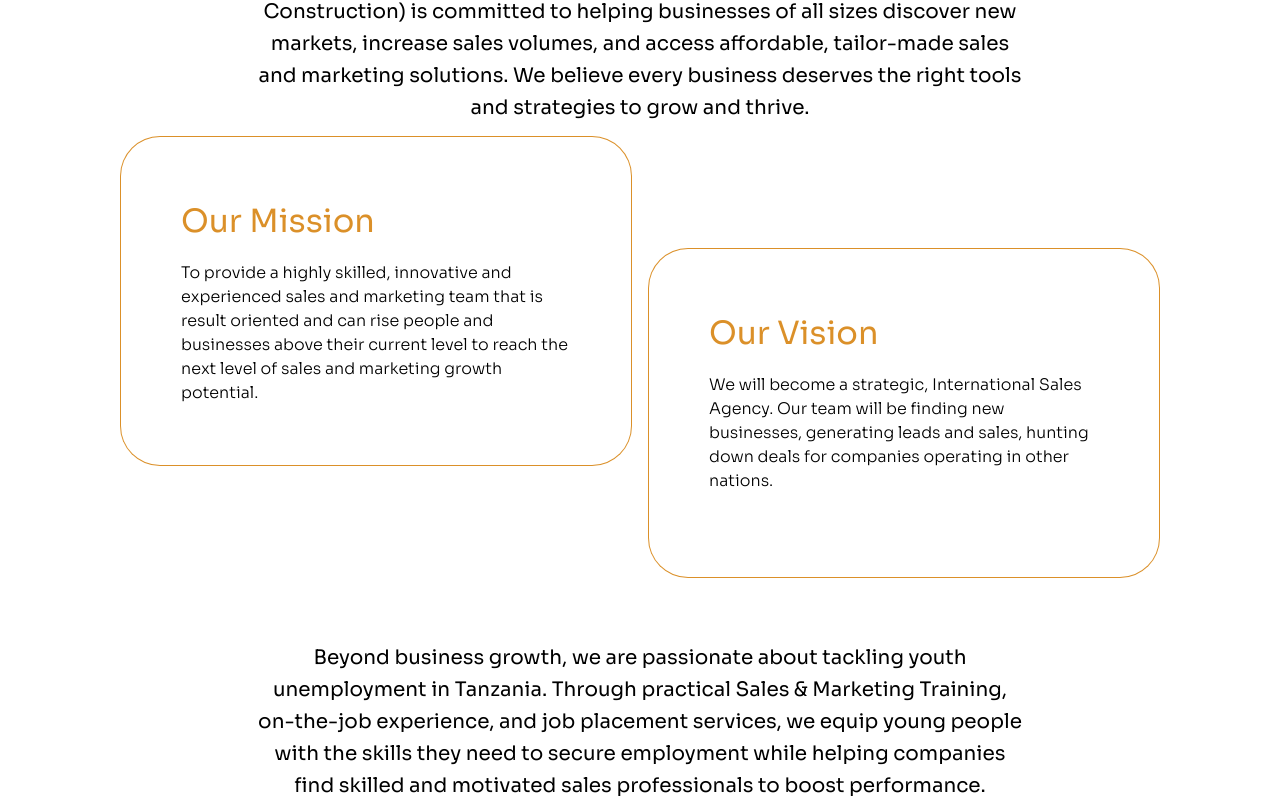
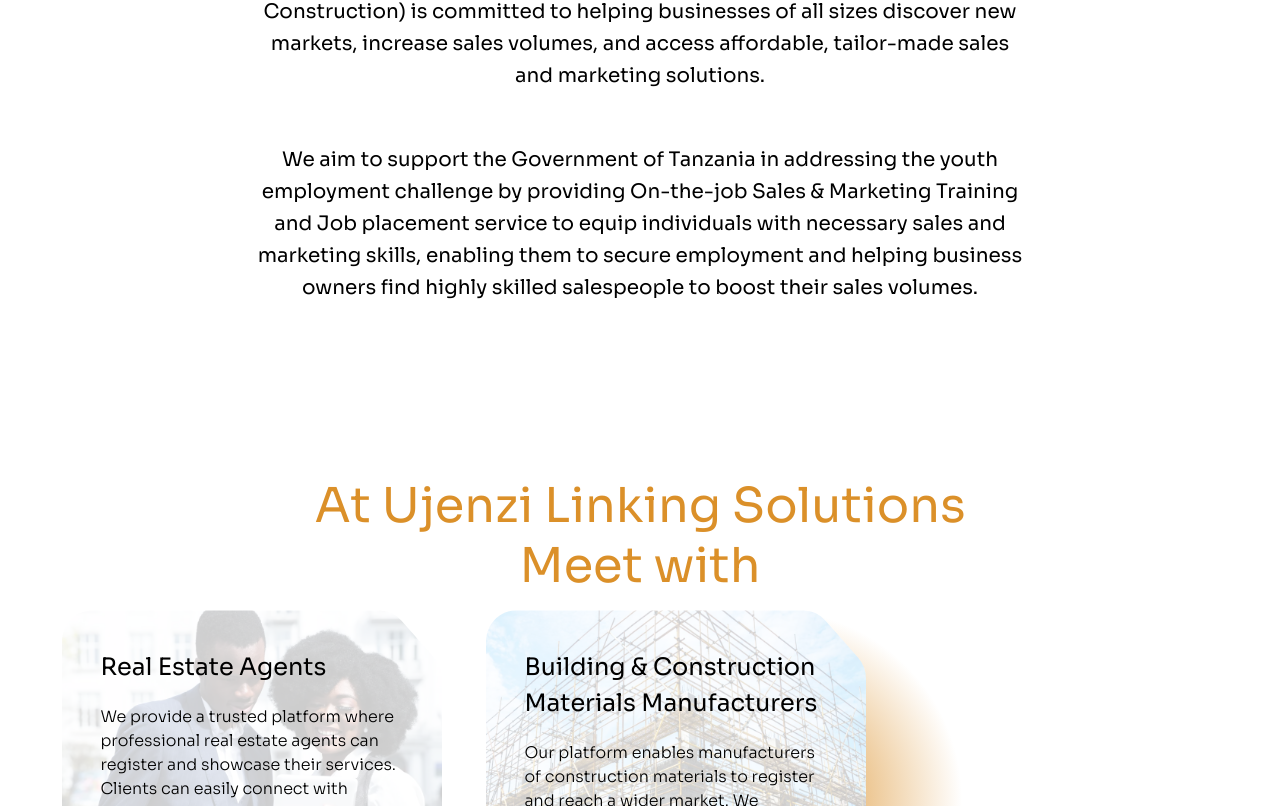
Before and after one commit to justaguyeu/ujenzilinkingsolutions2025, a React (Vite) app: page / in a window 1280 px wide. Shown: the part 1194-2000 px from the top of the page. Built offline with nearby package versions, Linux system fonts and the light colour scheme.

Commit message:
your message

```diff
--- a/src/components/AboutUs.jsx
+++ b/src/components/AboutUs.jsx
@@ -119,13 +119,13 @@
 
             </div>
 
-<p className="body-1 max-w-3xl mx-auto mb-1 text-n-2 lg:mb-3 text-center">Beyond business growth, we are passionate about tackling youth unemployment
+{/* <p className="body-1 max-w-3xl mx-auto mb-1 text-n-2 lg:mb-3 text-center">Beyond business growth, we are passionate about tackling youth unemployment
 in Tanzania. Through practical Sales & Marketing Training, on-the-job
 experience, and job placement services, we equip young people with the
 skills they need to secure employment while helping companies find skilled
 and motivated sales professionals to boost performance.
-          </p>
-          <p className="body-1 max-w-3xl mx-auto mb-1 text-n-2 lg:mb-3 text-center">Additionally, we aim to support the Government of Tanzania in addressing the youth employment challenge by providing On-the-job <a className="text-color-1">Sales & Marketing Training</a> and Job placement service to equip individuals with necessary sales and marketing skills, enabling them to secure employment and helping business owners find highly skilled salespeople to boost their sales volumes.
+          </p> */}
+          <p className="body-1 max-w-3xl mx-auto mb-1 text-n-2 lg:mb-3 text-center">We aim to support the Government of Tanzania in addressing the youth employment challenge by providing On-the-job <a className="text-color-1">Sales & Marketing Training</a> and Job placement service to equip individuals with necessary sales and marketing skills, enabling them to secure employment and helping business owners find highly skilled salespeople to boost their sales volumes.
           </p>
           <div className="relative grid gap-6 md:grid-cols-2 md:gap-4 md:pb-[7rem] mb-20">
               {roadmap.map((item) => {
--- a/src/components/Collaboration.jsx
+++ b/src/components/Collaboration.jsx
@@ -19,7 +19,7 @@
               <li className="mb-3 py-3" key={item.id}>
                 <div className="flex items-center">
                   <img src={check} width={24} height={24} alt="check" />
-                  <h6 className="body-2 ml-5 text-n-14">{item.title}</h6>
+                  <h6 className="body-2 ml-5 text-n-14 font-bold">{item.title}</h6>
                 </div>
                 {item.text && (
                   <p className="body-2 mt-3 text-n-4 ">{item.text}</p>
--- a/src/components/Hero.jsx
+++ b/src/components/Hero.jsx
@@ -112,10 +112,9 @@
             (Kiswahili for Construction) is committed to helping businesses
             of all sizes discover new markets, increase sales volumes, and
             access affordable, tailor-made sales and marketing solutions.
-            We believe every business deserves the right tools and strategies
-            to grow and thrive.</p>
+            </p>
           <div className="container md:pb-10">
-            <div className="relative grid gap-6 md:grid-cols-2 md:gap-4 md:pb-[7rem]">
+            {/* <div className="relative grid gap-6 md:grid-cols-2 md:gap-4 md:pb-[7rem]">
               {roadmap.map((item) => {
                 const status = item.status === "done" ? "CEO" : "MANAGER";
 
@@ -126,40 +125,9 @@
                     key={item.id}
                   >
                     <div className="relative p-8 bg-n-8 rounded-[2.4375rem] overflow-hidden xl:p-15">
-                      {/* <div className="absolute top-0 left-0 max-w-full">
-                        <img
-                          className="w-full"
-                          src={grid}
-                          width={550}
-                          height={550}
-                          alt="Grid"
-                        />
-                      </div> */}
+
                       <div className="relative z-1">
-                        {/* <div className="flex items-center justify-between max-w-[27rem] mb-8 md:mb-20">
-                          <Tagline>{item.date}</Tagline>
 
-                          <div className="flex items-center px-4 py-1 bg-n-1 rounded text-n-8">
-                            <img
-                              className="mr-2.5"
-                              src={item.status === "done" ? check2 : loading1}
-                              width={16}
-                              height={16}
-                              alt={status}
-                            />
-                            <div className="tagline">{status}</div>
-                          </div>
-                        </div> */}
-
-                        {/* <div className="mb-10 -my-10 -mx-15">
-                          <img
-                            className="w-full"
-                            src={item.imageUrl}
-                            width={628}
-                            height={426}
-                            alt={item.title}
-                          />
-                        </div> */}
                         <h4 className="h4 mb-4 text-color-1">{item.title}</h4>
                         <p className="body-2 text-n-4">{item.text}</p>
                       </div>
@@ -167,17 +135,16 @@
                   </div>
                 );
               })}
+            </div> */}
+            </div>
 
-              {/* <Gradient /> */}
-            </div></div>
-
-          <p className="body-1 max-w-3xl mx-auto mb-1 text-n-2 lg:mb-3 text-center mt-6">Beyond business growth, we are passionate about tackling youth unemployment
+          {/* <p className="body-1 max-w-3xl mx-auto mb-1 text-n-2 lg:mb-3 text-center mt-6">Beyond business growth, we are passionate about tackling youth unemployment
             in Tanzania. Through practical Sales & Marketing Training, on-the-job
             experience, and job placement services, we equip young people with the
             skills they need to secure employment while helping companies find skilled
             and motivated sales professionals to boost performance.
-          </p>
-          <p className="body-1 max-w-3xl mx-auto mb-1 text-n-2 lg:mb-3 text-center">Additionally, we aim to support the Government of Tanzania in addressing the youth employment challenge by providing On-the-job Sales & Marketing Training and Job placement service to equip individuals with necessary sales and marketing skills, enabling them to secure employment and helping business owners find highly skilled salespeople to boost their sales volumes.
+          </p> */}
+          <p className="body-1 max-w-3xl mx-auto mb-1 text-n-2 lg:mb-3 text-center">We aim to support the Government of Tanzania in addressing the youth employment challenge by providing On-the-job Sales & Marketing Training and Job placement service to equip individuals with necessary sales and marketing skills, enabling them to secure employment and helping business owners find highly skilled salespeople to boost their sales volumes.
           </p>
         </Section>
       </div>
--- a/src/components/Services.jsx
+++ b/src/components/Services.jsx
@@ -18,7 +18,7 @@
       <div className="container">
         <Heading
           title="Our Quality  Experience"
-          text="The Sales and Experiential Marketing Outsource with a highly skilled, innovative and experienced Sales & Marketing team that can quickly access desired Customers who are difficult to attain; a team fine-tuned by the Sales & Marketing master with over 15 years’ experience in several industries such as Building & Construction products i.e. ALAF LTD (Tanzanian) – marketing and selling Roofing sheets, Machines & Technology, FMCG and Service sector in Tanzania."
+          text="The Sales and Experiential Marketing Outsource with a highly skilled, innovative and experienced Sales & Marketing team that can quickly access desired Customers who are difficult to attain; a team fine-tuned by the Sales & Marketing master with over 20 years’ experience in several industries such as Building & Construction products, Machines & Technology, FMCG and Service sector in Tanzania."
         />
 
         <div className="relative">
```
